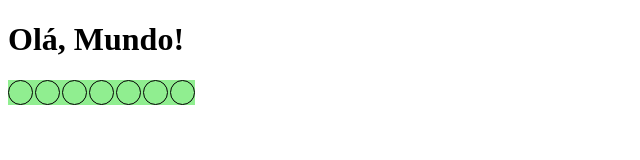
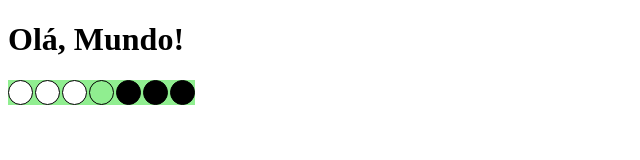
Before and after one commit to ufjf-dcc202/ufjf-dcc202-2025-1-b-atv05-nsalgado2000, a plain HTML site: page index.html in a window 1280 px wide. Shown: the whole page, without its empty margins (0-640 px from the left). Drawn offline with Linux system fonts and the light colour scheme.

Commit message:
style: atualiza estilo discos

```diff
--- a/index.html
+++ b/index.html
@@ -21,6 +21,12 @@
         border: 1px solid black;
         border-radius: 50%;
       }
+      .disco[data-cor="branco"]{
+        background-color: white;
+      }
+      .disco[data-cor="preto"]{
+        background-color: black;
+      }
     </style>
   </head>
   <body>
--- a/main.js
+++ b/main.js
@@ -10,7 +10,7 @@ for (let i = 0; i < 7; i++) {
   if (i < 3) {
     eDisco.dataset.cor = "branco";
   }
-  if (i == 3) {
+ else if (i == 3) {
     eDisco.dataset.cor = "transparente";
   } else {
     eDisco.dataset.cor = "preto";
```
